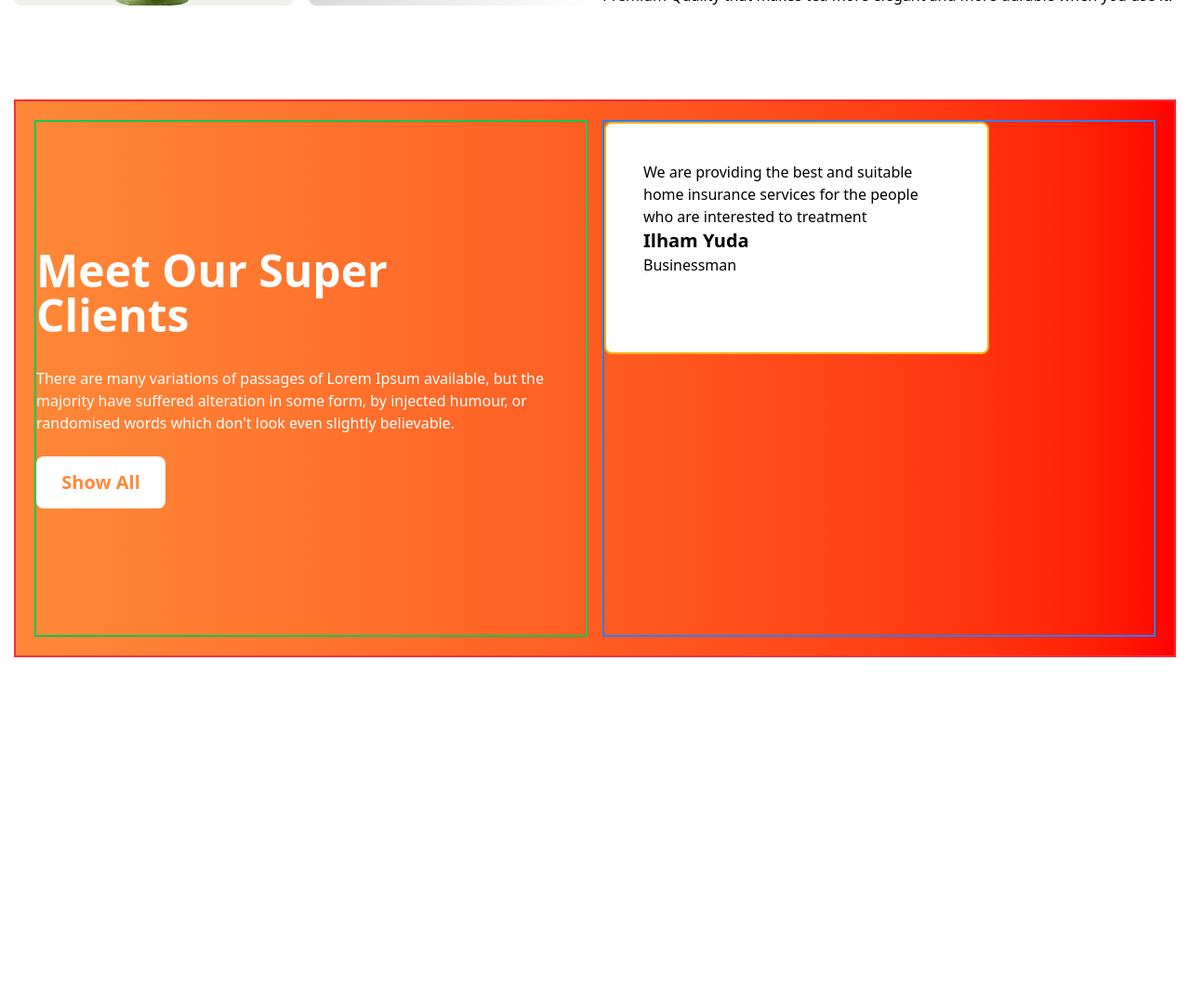
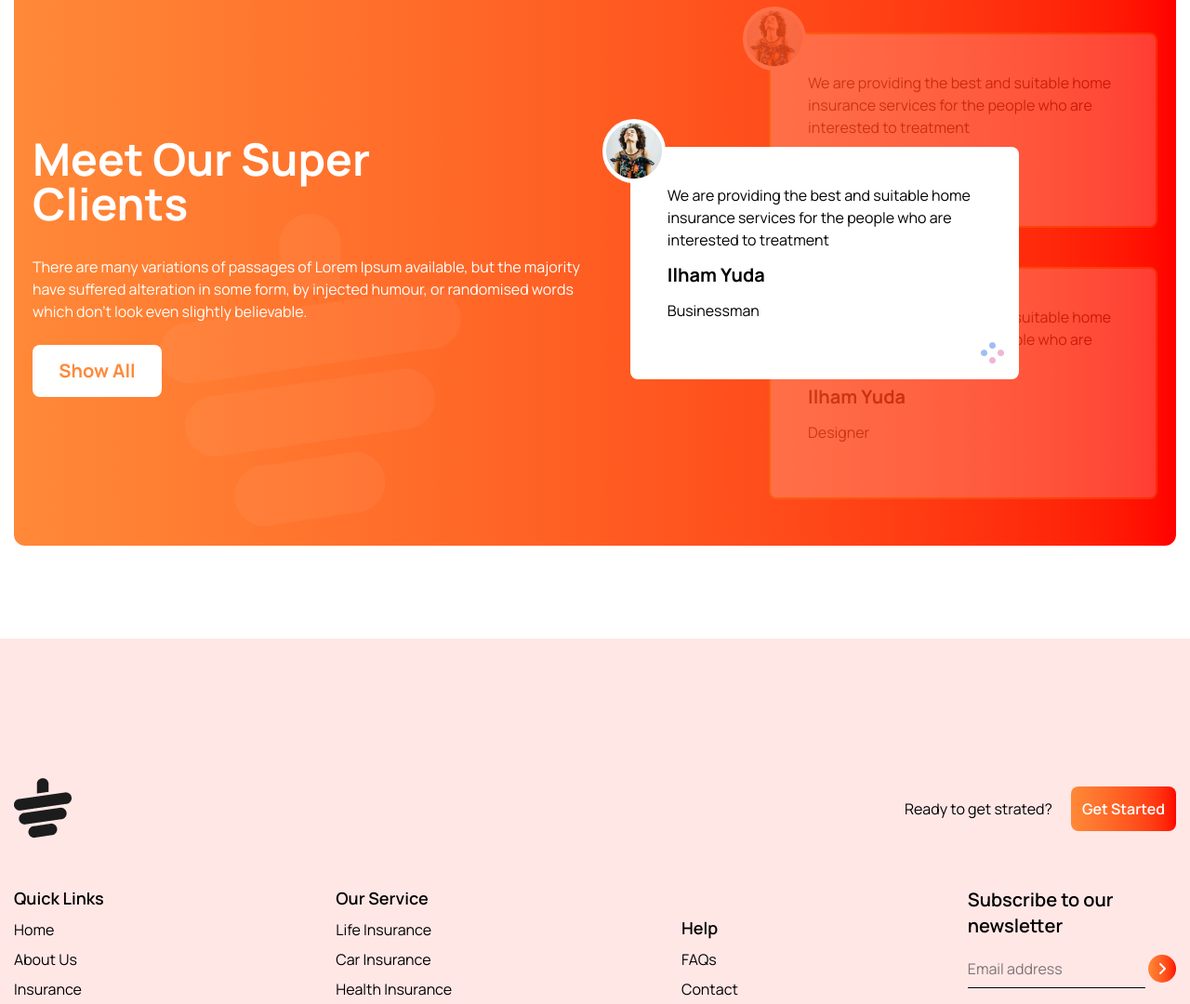
Before and after one commit to edward13-gomes/Project-tea-house, a plain HTML site: page index.html in a window 1280 px wide. Shown: the part 1792-2872 px from the top of the page at 93% size. Before the commit the page ends 2499 px from the top, so only its background shows below. Drawn offline with nearby package versions, Linux system fonts and the light colour scheme.

Commit message:
finished all the thing execet one thing

```diff
--- a/index.html
+++ b/index.html
@@ -13,7 +13,7 @@
       <!-- link css -->
        <link rel="stylesheet" href="styles/style.css">
 </head>
-<body>
+<body class="manrope_font">
     <!-- banner section starts here -->
      <div class="parent_div flex flex-col lg:flex-row justify-between   min-h-50 max-w-312.5 mx-auto ">
         <div class="left_div ">
@@ -98,23 +98,101 @@ tea time at The <br> Tea House</h1>
      </div>
 
      <!-- meets our clients section starts here -->
-     <div class="parent_div max-w-312.5 mx-auto mt-25 border-2 border-red-500 h-[600px] flex gap-4 p-5 bg-linear-to-r from-[#ff8938] to-[#ff0000] text-white ">
-      <div class="left_div h-full w-full md:w-1/2  border-2 border-green-500 flex justify-center items-center">
+     <div class="parent_div max-w-312.5 mx-auto mt-25 h-[1000px] md:h-150 flex gap-4 p-5 bg-linear-to-r from-[#ff8938] to-[#ff0000] text-white rounded-xl flex-col md:flex-row ">
+      <div class="left_div h-full w-full md:w-1/2  flex justify-center items-center bg-[url(./images/bg_cup.png)] bg-no-repeat bg-bottom">
              <div>
               <h1 class="text-5xl font-bold">Meet Our Super <br> Clients</h1>
              <p class="mt-8 mb-6">There are many variations of passages of Lorem Ipsum available, but the majority have suffered alteration in some form, by injected humour, or randomised words which don't look even slightly believable. </p>
-             <button class="w-[139px] h-[56px] bg-white text-xl font-bold text-[#ff8938] rounded-lg">Show All</button>
+             <button class="w-34.75 h-14 bg-white text-xl font-bold text-[#ff8938] rounded-lg">Show All</button>
              </div>
       </div>
-      <div class="right_div  h-full w-full md:w-1/2 border-2 border-blue-500">
-       <div class="customer_review h-[250px] w-[70%] border-2 border-yellow-500 bg-white p-10 rounded-lg">
+      <div class="right_div  h-full w-full md:w-1/2 relative">
+       <div class="customer_review h-62.5 w-[70vw] md:w-[70%] bg-white p-10 rounded-lg absolute top-[27%] left-[5%] rounded-lg z-10">
   <p class="text-black">We are providing the best and suitable home insurance services for the people who are interested to treatment</p>
-  <h2 class="text-black text-xl font-bold">Ilham Yuda</h2>
+  <h2 class="text-black text-xl font-bold my-3">Ilham Yuda</h2>
   <p class="text-black">Businessman</p>
+
+  <div class="absolute -top-[30px] -left-[30px] rounded-full p-1 bg-white">
+    <img src="images/client.png" alt="">
+  </div>
+  <img src="images/circles.png" alt="" class="absolute right-4 bottom-4">
+</div>
+
+<div class="customer_review h-[210px] w-[65vw] md:w-[70%] border-2 border-yellow-500 bg-white p-10 rounded-lg absolute top-[5%] left-[30%] rounded-lg opacity-20">
+  <p class="text-black">We are providing the best and suitable home insurance services for the people who are interested to treatment</p>
+  <h2 class="text-black text-xl font-bold my-3">Ilham Yuda</h2>
+
+
+  <div class="absolute -top-[30px] -left-[30px] rounded-full p-1 bg-white">
+    <img src="images/client.png" alt="">
+  </div>
+</div>
+
+<div class="customer_review h-62.5 w-[65vw] md:w-[70%] border-2 border-yellow-500 bg-white p-10 rounded-lg absolute top-[50%] left-[30%] rounded-lg opacity-20">
+  <p class="text-black">We are providing the best and suitable home insurance services for the people who are interested to treatment</p>
+  <h2 class="text-black text-xl font-bold my-3">Ilham Yuda</h2>
+  <p class="text-black">Designer</p>
+
+  <div class="absolute -top-[30px] -left-[30px] rounded-full p-1 bg-white">
+    <img src="images/client.png" alt="">
+  </div>
 </div>
 
       </div>
      </div>
 
+
+     <!-- footer section starts here -->
+     <div class="bg-[#ffe7e6] py-[50px] mt-[100px]">
+       <div class="footer_parent  mt-[100px] max-w-312.5 mx-auto  ">
+        <div class=" flex justify-between items-center  ">
+          <img src="images/cup.png" alt="">
+          <div class="flex items-center">
+            <p class="mr-5">Ready to get strated?</p>
+          <button class="bg-linear-to-r from-[#FF8938] to-[#FF0000] rounded-lg p-3 text-white font-semibold ">Get Started</button>
+          </div>
+        </div>
+
+        <div class=" flex flex-col items-center text-center md:text-left md:flex-row justify-between mt-[50px]">
+          <div class="">
+            <p class="font-semibold text-lg">Quick Links</p>
+            <p class="mt-2">Home</p>
+            <p class="mt-2">About Us</p>
+            <p class="mt-2">Insurance</p>
+            <p class="mt-2">Privacy Policy</p>
+          </div>
+
+          <div class="">
+           <p class="font-semibold text-lg">Our Service</p>
+           <p class="mt-2">Life Insurance</p>
+           <p class="mt-2">Car Insurance</p>
+           <p class="mt-2">Health Insurance</p>
+           <p class="mt-2">House Insurance</p>
+          </div>
+
+          <div class="">
+            <p class="font-semibold text-lg">Help</p>
+            <p class="mt-2">FAQs</p>
+            <p class="mt-2">Contact</p>
+          </div>
+
+          <div class="">
+            <p class="font-semibold text-xl">Subscribe to our <br> newsletter</p>
+            <input type="text" placeholder="Email address" class="border-b-1 outline-none pb-2 mt-5 ">
+            <button class="bg-linear-to-r from-[#FF8938] to-[#FF0000] h-[30px] w-[30px] rounded-full text-white"><i class="fa-solid fa-angle-right"></i></button>
+            <div class="mt-5">
+              <i class="fa-brands fa-facebook-f"></i>
+              <i class="fa-brands fa-twitter"></i>
+              <i class="fa-brands fa-instagram"></i>
+            </div>
+          </div>
+
+        </div>
+
+
+        <p class="text-center mt-[50px]">© 2027 UIDesign.to - All rights reserved.</p>
+      </div>
+     </div>
+
 </body>
 </html>
```
